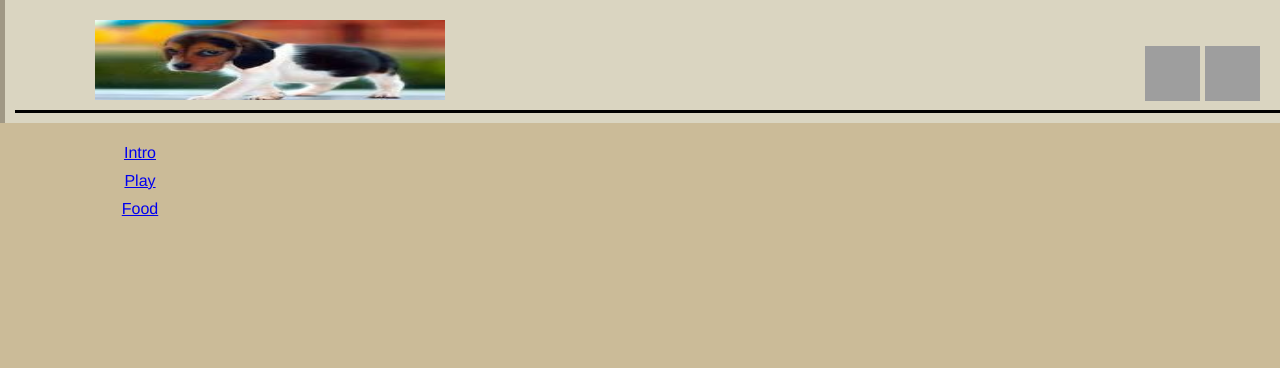
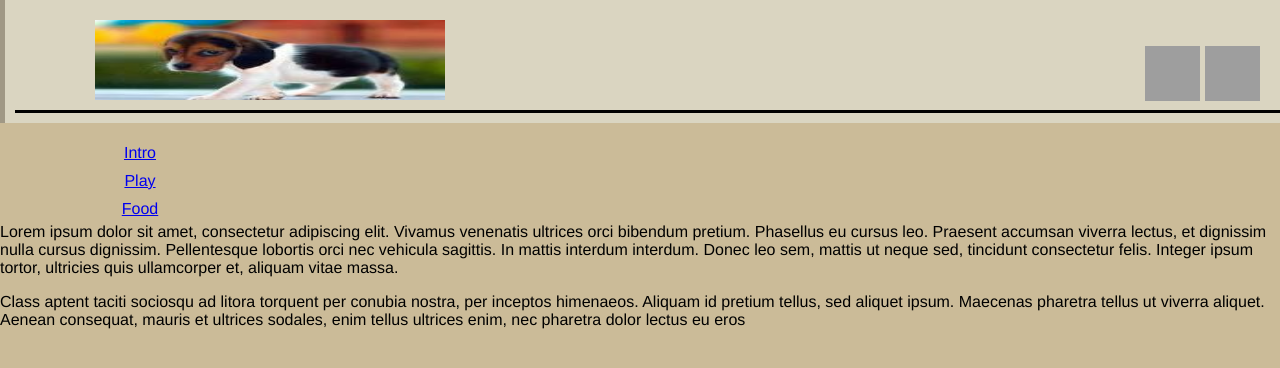
Before and after one commit to annmunyare/bootstrap, a plain HTML site: page index.html in a window 1280 px wide. Shown: the top 368 px of the page. Drawn offline with Linux system fonts and the light colour scheme; grey boxes are pictures that could not be loaded.

Commit message:
adding text

```diff
--- a/css/styles.css
+++ b/css/styles.css
@@ -39,7 +39,7 @@ body{
 }
 #sidebar{
   float:left;
-  width:275px;
+  width:100%;
   height: 100px;
 }
 #menu ul {
--- a/index.html
+++ b/index.html
@@ -25,10 +25,27 @@
           <li><a href="# intro">Intro</a></li>
           <li><a href="# play">Play</a></li>
           <li><a href="#food ">Food</a></li>
-        <ul>
+        </ul>
       </div>
-    </div>
+
   </div>
+  <div >
+    <p >Lorem ipsum dolor sit amet, consectetur adipiscing elit.
+    Vivamus venenatis ultrices orci bibendum pretium. Phasellus eu cursus leo.
+     Praesent accumsan viverra lectus, et dignissim nulla cursus dignissim.
+     Pellentesque lobortis orci nec vehicula sagittis. In mattis interdum interdum.
+     Donec leo sem, mattis ut neque sed, tincidunt consectetur felis.
+    Integer ipsum tortor, ultricies quis ullamcorper et, aliquam vitae massa.
+      </p>
+  </div>
+  <div>
+    <p>Class aptent taciti sociosqu ad litora torquent per
+     conubia nostra, per inceptos himenaeos. Aliquam id pretium tellus,
+     sed aliquet ipsum. Maecenas pharetra tellus ut viverra aliquet.
+      Aenean consequat, mauris et ultrices sodales, enim tellus ultrices enim,
+    nec pharetra dolor lectus eu eros
+    </p>
+</div>
 </body>
 </head>
 </html>
```
